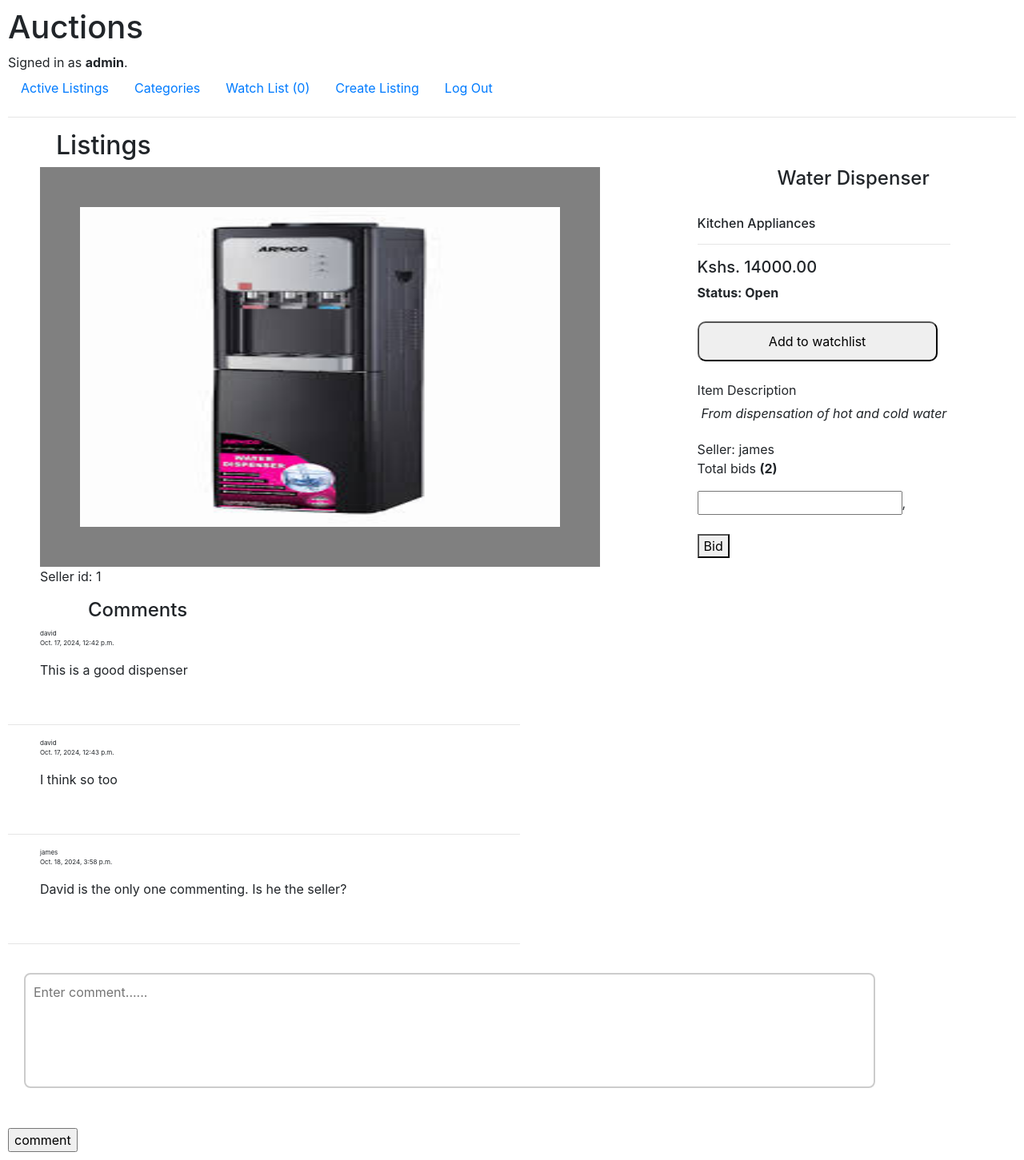
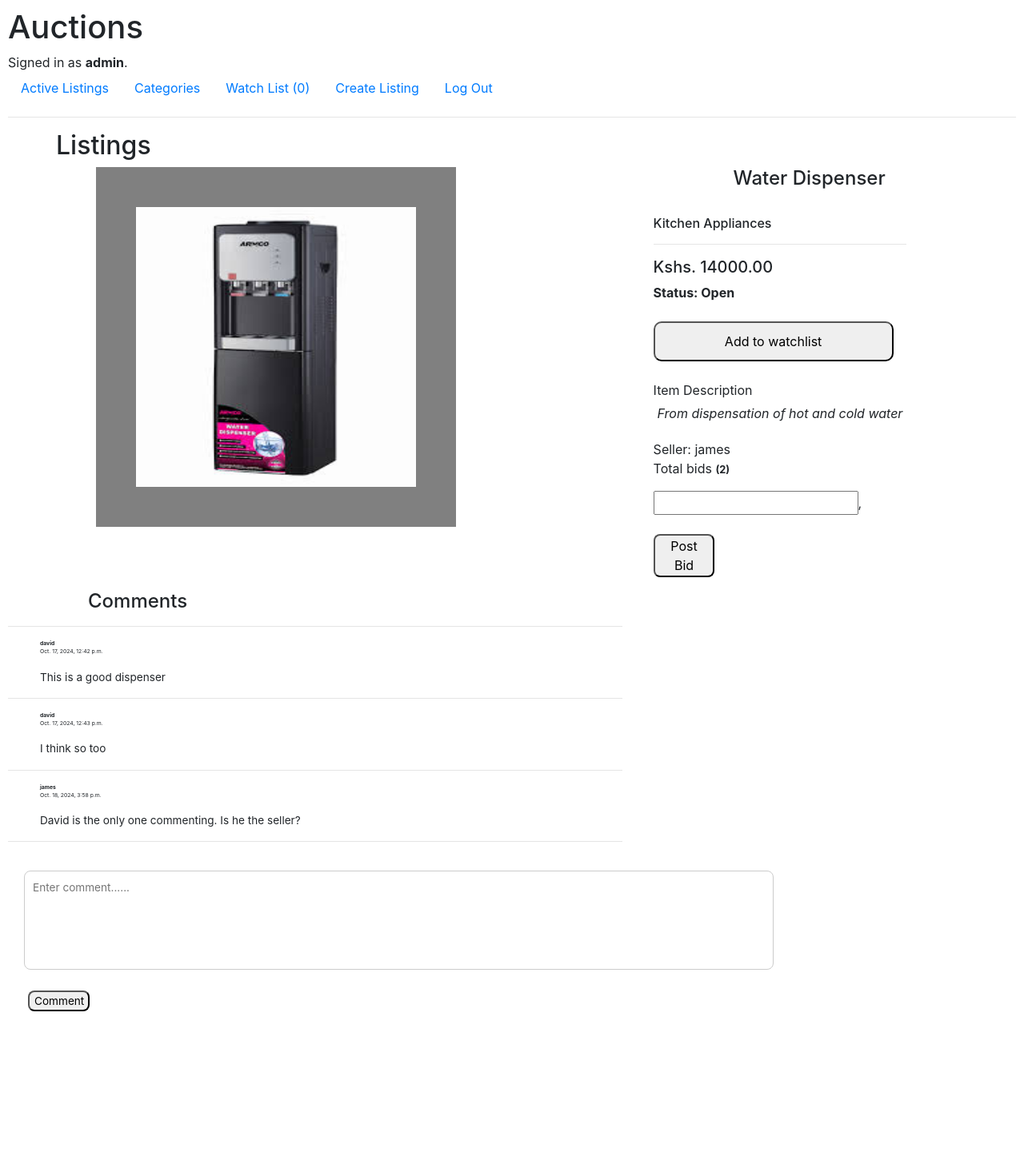
Before and after one commit to D-koo123/Commerce, a Django app: page /10/ in a window 1280 px wide. Shown: the whole page at 80% size. After the commit the page ends 1265 px from the top, so only its background shows below. Run offline with Django 3.2, Linux system fonts and the light colour scheme; a user stored in the database is signed in; data comes from the database, SQL or seed files in the repository; both versions use the stored data as it was after the commit; data that the repository does not hold is empty; parts of the project's set-up code (start-up, migrations or seed data) failed here and were passed over; some libraries are stand-ins or nearby versions.

Commit message:
Commit all desing complete amending watchlist table

```diff
--- a/auctions/models.py
+++ b/auctions/models.py
@@ -50,6 +50,7 @@
 class Watchlist(models.Model):
     author = models.ForeignKey(User, on_delete=models.CASCADE)
     listing = models.ForeignKey(Listing, on_delete=models.CASCADE)
+    user_bid = models.DecimalField()
 
     def __str__(self):
         return f"{self.author}, {self.listing}"
--- a/auctions/static/auctions/styles.css
+++ b/auctions/static/auctions/styles.css
@@ -17,14 +17,14 @@
 }
 
 #listing-image {
-    width: 600px;
-    height: 400px;
+    width: 350px;
+    height: 350px;
     margin: 50px;
 }
 
 .active-image {
-    width: 300px;
-    height: 300px;
+    width: 150px;
+    height: 150px;
 }
 
 ul {
@@ -33,7 +33,6 @@
 
 
 /* Listing page */
-
 .listing {
     display: grid;
     grid-template-columns: 1fr 1fr;
@@ -60,9 +59,7 @@
     border-radius: 10px;
 }
 
-.comments {
-    width: 50vw;
-}
+
 .comment-author {
     font-size: 0.5em;
 }
@@ -71,8 +68,10 @@
     font-size: 0.5em;
 }
 
-.comment {
+.comments {
     font-size: 0.85em;
+    width: 60vw;
+
 }
 
 h4 {
@@ -81,8 +80,14 @@
 
 .custom-textarea {
     margin: 20px;              /* Set margins around the textarea */
-    border: 2px solid #ccc;    /* Border style */
+    border: 1px solid #ccc;    /* Border style */
     border-radius: 8px;        /* Rounded borders */
     padding: 10px;
     resize: none;
 }
+
+
+.comment-bid {
+    width: 6vw;
+    border-radius: 8px;
+}
--- a/auctions/templates/auctions/bid.html
+++ b/auctions/templates/auctions/bid.html
@@ -21,7 +21,6 @@
                         <img src="{{ listing.image.url }}" alt="photo of item" id="listing-image">
                     {% endif %}
                 </li>
-                <li> Seller id: {{ listing.user.id }}</li>
             </ul>
         </div>
         <div>
@@ -46,23 +45,23 @@
                 <form action="{% url 'watch' %}" method="post" >
                     {% csrf_token %}
                     {% if available %}
-                        <button type="submit" value="{{listing.id}}" name="bid">Remove from watchlist</button>
+                        <button type="submit" value="{{listing.id}}" class="bid" name="remove">Remove from watchlist</button>
                     {% else %}
-                        <button type="submit" value="{{listing.id}}" class="bid" name="Add">Add to watchlist</button>
+                        <button type="submit" value="{{listing.id}}" class="bid" name="add">Add to watchlist</button>
                     {% endif %}
                 </form><br>
                 <li></li> Item Description <br> </li>
                 <li id="description"><p><i>{{ listing.description }}</i></p></li>
                 <li> Seller: {{ listing.user }}</li>
-                <p>Total bids <strong>({{ total_bids }})</strong></p>
+                <p>Total bids <small><strong>({{ total_bids }})</strong></small></p>
                 <form action="{% url 'listing' listing.id %}" method="post">
                     {% csrf_token %}
                     {% if user.id == listing.user.id %}
-                        <input type="hidden"  name= "close" value="close">
-                        <button type="submit" >Close Bid</button>
+                        <input type="hidden"  name= "close" value="close" >
+                        <button type="submit" class="comment-bid">Close Bid</button>
                     {% else %}
                         {{ bid_form.bid }},<br><br>
-                        <button type="submit" value="bid">Bid</button>
+                        <button type="submit" value="bid" class="comment-bid">Post Bid</button>
                     {% endif %}
                 </form>
             </ul>
@@ -73,10 +72,12 @@
     <h4>Comments</h4>
     <div class="comments">
         <div>
+            <hr>
             {% for comment in comments %}
                 <div>
+
                     <ul>
-                        <li class="comment-author">{{ comment.author}}</li>
+                        <li class="comment-author"><b>{{ comment.author}}</b></li>
                         <li class="comment-date">{{ comment.comment_date}}</li>
                     </ul>
                 </div>
@@ -84,18 +85,18 @@
                     <ul>
                         <li class="comment-text">{{ comment.comment}}</li>
                     </ul>
-                    <br><hr>
+                    <hr>
                 </div>
             {% endfor %}
             <form action="{% url 'listing' listing.id %}" method="post">
                 {% csrf_token %}
-                {{ comment_form.comment }}<br><br>
-                <input type="submit" value="comment">
+                {%if listing.closed %}
+
+                {% else %}
+                    {{ comment_form.comment }}<br>
+                    <input type="submit" value="Comment" style="margin-left: 25px;" class="comment-bid">
+                {% endif %}
             </form>
-            {% for bid in bids %}
-                <p>{{bid}}</p>
-            {% endfor %}
         </div>
     </div>
-
 {% endblock %}
--- a/auctions/templates/auctions/category.html
+++ b/auctions/templates/auctions/category.html
@@ -7,5 +7,4 @@
             <li> <a href="{% url 'option' option %}"> {{ option }} ({{ count }}) </a></li>
         {% endfor %}
     </ol>
-
 {% endblock %}
--- a/auctions/templates/auctions/create.html
+++ b/auctions/templates/auctions/create.html
@@ -2,7 +2,7 @@
 
 {% block body %}
     <h2>Create Listings</h2>
-    <form action="{% url 'create' %}" method="post" enctype="multipart/form-data">
+    <form action="{% url 'create' %}" method="post" enctype="multipart/form-data" style="margin-left: 40px;">
         {% csrf_token %}
         <label for="{{ form.title.id_for_label }}"><strong>{{ form.title.label }}</strong></label><br>
         {{ form.title }}<br>
@@ -14,6 +14,6 @@
         {{ form.starting_bid }}<br>
         <label for="{{ form.image.id_for_label }}"><strong>{{ form.image.label }}</strong></label><br>
         {{ form.image }}<br><br>
-        <button type="submit">Post Bid</button>
+        <button type="submit">Post Item</button>
     </form>
 {% endblock %}
--- a/auctions/templates/auctions/index.html
+++ b/auctions/templates/auctions/index.html
@@ -25,4 +25,5 @@
             </div>
         </ul>
     {% endfor %}
+    <hr>
 {% endblock %}
--- a/auctions/views.py
+++ b/auctions/views.py
@@ -160,8 +160,8 @@
             if comment_form.is_valid():
                 comment = comment_form.cleaned_data['comment']
             else:
-                # Display the error message and return the use to the listing page
-                messages.error(request, "Bid entered is too low")
+                # Display the error message for invalid form and return the use to the listing page
+                messages.error(request, "Invalid update of comment form")
                 return HttpResponseRedirect(reverse("listing",kwargs={"listing_id": listing_instance.id}))
 
             # Update the user comment and return the user to the listing page
@@ -200,20 +200,23 @@
 def watchlist(request):
     user_instance = User.objects.get(id=request.user.id)
     if request.method == "POST":
-        if 'Add' in request.POST:
-            listing_instance = Listing.objects.get(id=request.POST.get("Add"))
+        # Check if an item was being added or removed from the watchlist
+        if 'add' in request.POST:
+            # If adding update the watchlist database
+            listing_instance = Listing.objects.get(id=request.POST.get("add"))
+            user_bid = Bids_table.objects.filter(author = user_instance, listing = listing_instance).last()
+            watch = Watchlist(author = user_instance, listing = listing_instance, user_bid = user_bid)
+            watch.save()
         else:
-            listing_instance = Listing.objects.get(id=request.POST.get("Remove"))
-        if Watchlist.objects.filter(author = user_instance, listing_id = listing_instance).exists():
-            watch = Watchlist.objects.get(author = user_instance , listing = listing_instance)
-            watch.delete()
-        else:
-            watch = Watchlist(author = user_instance, listing = listing_instance)
-            #return HttpResponse(watch)
-            watch.save()
+            # If removing delete the item from the watchlist database
+            listing_instance = Listing.objects.get(id=request.POST.get("remove"))
+            if Watchlist.objects.filter(author = user_instance, listing_id = listing_instance).exists():
+                watch = Watchlist.objects.get(author = user_instance , listing = listing_instance)
+                watch.delete()
         return HttpResponseRedirect(reverse("listing", kwargs={"listing_id": listing_instance.id}))
     else:
         watch_items = Watchlist.objects.filter(author= user_instance)
+
         #return HttpResponse("Still checking")
         #list_items = Listings.objects.filter(id__in = watch_itemsids)
         return render(request, "auctions/watch.html", {
@@ -243,8 +246,18 @@
             return render(request, "auctions/option.html", {
                 "selected":selected,
                 "option": option,
-                "total": total_items(request.user.id)
+                "total": total_items(request.user.id),
+                "categories": categories
         })
+
+
+
+
+
+
+
+
+
 
 
 def total_items(user_id):
```
Also changed, not shown: auctions/templates/auctions/option.html (+21 -2 lines), auctions/templates/auctions/watch.html (+16 -3 lines), db.sqlite3.
